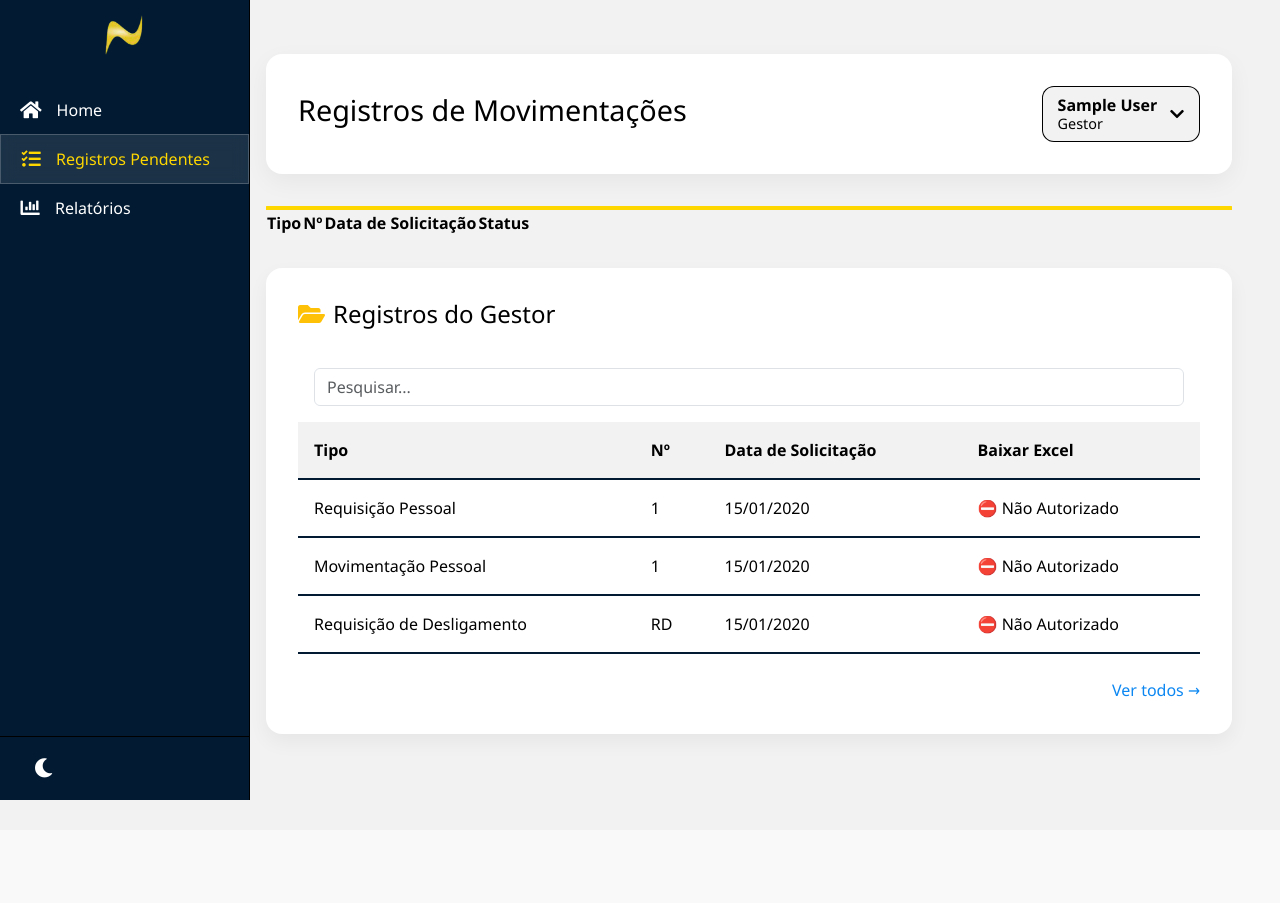
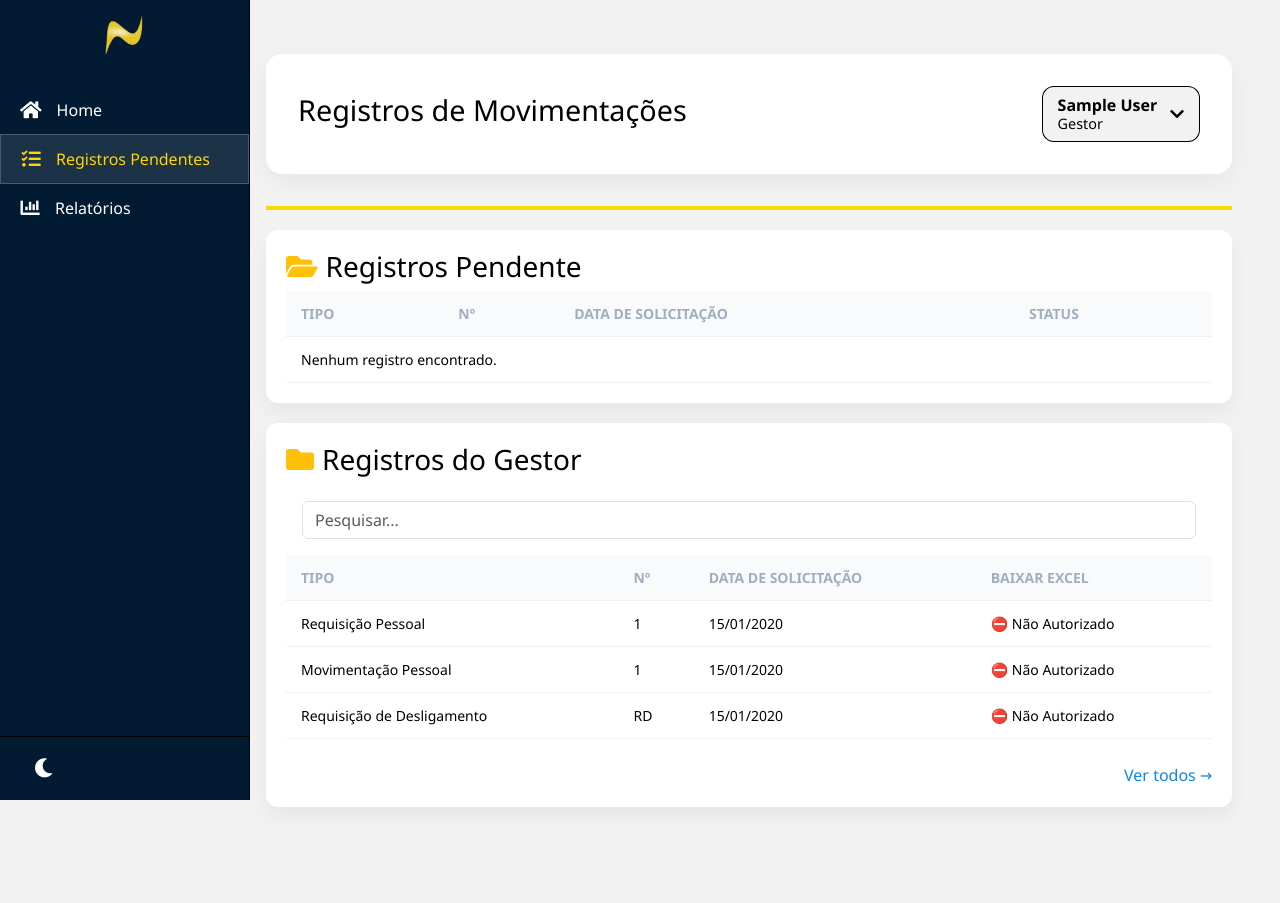
Before and after one commit to danielvitorc/project-conexaorh, a Django app: page /registros_gestor/ in a window 1280 px wide. Before the commit the page ends 800 px from the top, so only its background shows below. Run offline with Django 5.2, Linux system fonts and the light colour scheme; a user stored in the database is signed in; tables that the repository leaves empty hold one stand-in row (values such as "Sample post"); lists and menus that the app fills with data are empty; some libraries are stand-ins or nearby versions.

Commit message:
commit table

```diff
--- a/conexaorh/static/conexaorh/css/gestor.css
+++ b/conexaorh/static/conexaorh/css/gestor.css
@@ -531,17 +531,6 @@ a {
   transition: var(--transition);
 }
 
-.blur-overlay {
-  position: fixed;
-  top: 0;
-  left: 0;
-  width: 100vw;
-  height: 100vh;
-  background-color: rgba(0,0,0,0.3);
-  backdrop-filter: blur(3px);
-  z-index: 999;
-  display: none;
-}
 
 
 /* Entrada suave dos cards */
@@ -610,3 +599,74 @@ a {
 .text-muted {
   color: var(--text-color) !important;
 }
+
+
+
+
+
+
+
+
+
+
+
+
+.card-tabela-estilizada2 {
+  background: white;
+  padding: 20px;
+  border-radius: 12px;
+  box-shadow: 0 10px 20px rgba(0,0,0,0.05);
+  margin-top: 20px;
+}
+
+.tabela-header {
+  display: flex;
+  justify-content: space-between;
+  align-items: center;
+  margin-bottom: 15px;
+}
+
+.tabela-moderninha2 {
+  width: 100%;
+  border-collapse: collapse;
+}
+
+.tabela-moderninha2 thead {
+  background-color: #f9fafb;
+  text-transform: uppercase;
+  font-size: 12px;
+  color: #a0aec0;
+}
+
+.tabela-moderninha2 th, .tabela-moderninha2 td {
+  padding: 12px 15px;
+  text-align: left;
+  font-size: 14px;
+  border-bottom: 1px solid #edf2f7;
+}
+
+.tabela-moderninha2 tr:hover {
+  background-color: #f7fafc;
+}
+
+.status2 {
+  display: inline-block;
+  padding: 6px 12px;
+  border-radius: 15px;
+  font-size: 12px;
+  font-weight: bold;
+  color: white;
+  text-transform: uppercase;
+}
+
+.status-warning2 {
+  background-color: #f6ad55; /* laranja */
+}
+
+.status-success2 {
+  background-color: #48bb78; /* verde */
+}
+
+.text-center2 {
+  text-align: center;
+}
--- a/conexaorh/templates/conexaorh/gestor/registros_gestor.html
+++ b/conexaorh/templates/conexaorh/gestor/registros_gestor.html
@@ -56,7 +56,12 @@
 
     <div class="linha-amarela"></div>
     <!-- NOVA TABELA PARA VOCÊS ESTILIZAREM-->
-    <table>
+    <div class="card-tabela-estilizada2">
+      <div class="tabela-header2">
+        <h3><i class="fas fa-folder-open text-warning me-2"></i>Registros Pendente</h3>
+      </div>
+
+      <table class="tabela-moderninha2">
         <thead>
           <tr>
             <th>Tipo</th>
@@ -69,15 +74,10 @@
           {% for registro in registros_pendentes %}
           <tr>
             <td>
-              {% if registro.tipo == "RP" %}
-                Requisição Pessoal
-              {% elif registro.tipo == "MOV" %}
-                Movimentação Pessoal
-              {% elif registro.tipo == "RD" %}
-                Requisição de Desligamento
-              {% else %}
-                Tipo desconhecido
-              {% endif %}
+              {% if registro.tipo == "RP" %} Requisição Pessoal
+              {% elif registro.tipo == "MOV" %} Movimentação Pessoal
+              {% elif registro.tipo == "RD" %} Requisição de Desligamento
+              {% else %} Tipo desconhecido {% endif %}
             </td>
             <td>
               {% if registro.tipo == "RP" %}{{ registro.n_rp }}
@@ -86,29 +86,33 @@
             </td>
             <td>{{ registro.data_solicitacao|date:"d/m/Y" }}</td>
             <td>
-            {% if registro.complice_aprovacao == "PENDENTE"  %}
-              AUTORIZAÇÃO DE COMPLICE PENDENTE
-            {% elif registro.gestor_proposto_aprovacao == "PENDENTE"  %}
-            {% elif registro.diretor_aprovacao == "PENDENTE"  %}
-              AUTORIZAÇÃO DE DIRETOR PENDENTE
+              {% if registro.complice_aprovacao == "PENDENTE" %}
+                <span class="status2 status-warning2">Complice</span>
+              {% elif registro.diretor_aprovacao == "PENDENTE" %}
+                <span class="status2 status-warning2">Diretor</span>
               {% elif registro.presidente_aprovacao == "PENDENTE" %}
-              AUTORIZAÇÃO DE PRESIDENTE PENDENTE
+                <span class="status2 status-warning2">Presidente</span>
               {% elif registro.rh_aprovacao == "PENDENTE" %}
-              AUTORIZAÇÃO DE RH/DP PENDENTE
+                <span class="status2 status-warning2">RH/DP</span>
               {% else %}
+                <span class="status2 status-success2">Aprovado</span>
               {% endif %}
             </td>
           </tr>
           {% empty %}
+          <tr>
+            <td colspan="4" class="text-center2">Nenhum registro encontrado.</td>
+          </tr>
           {% endfor %}
         </tbody>
+      </table>
+    </div>
 
-    </table>
 
     <!-- Tabela estilizada de Registros do Gestor -->
-    <div class="card-tabela-estilizada">
-      <div class="tabela-header">
-        <h3><i class="fas fa-folder-open text-warning me-2"></i>Registros do Gestor</h3>
+    <div class="card-tabela-estilizada2">
+      <div class="tabela-header2">
+        <h3><i class="fas fa-folder text-warning me-2"></i>Registros do Gestor</h3>
       </div>
 
       <div class="tabela-filtro p-3">
@@ -116,7 +120,7 @@
       </div>
 
       <div class="table-responsive">
-        <table class="tabela-moderninha display nowrap w-100" id="tabela-moderninha">
+        <table class="tabela-moderninha2 display nowrap w-100" id="tabela-moderninha">
           <thead>
             <tr>
               <th>Tipo</th>
```
Lines whose indentation alone changed are shown as unchanged.
